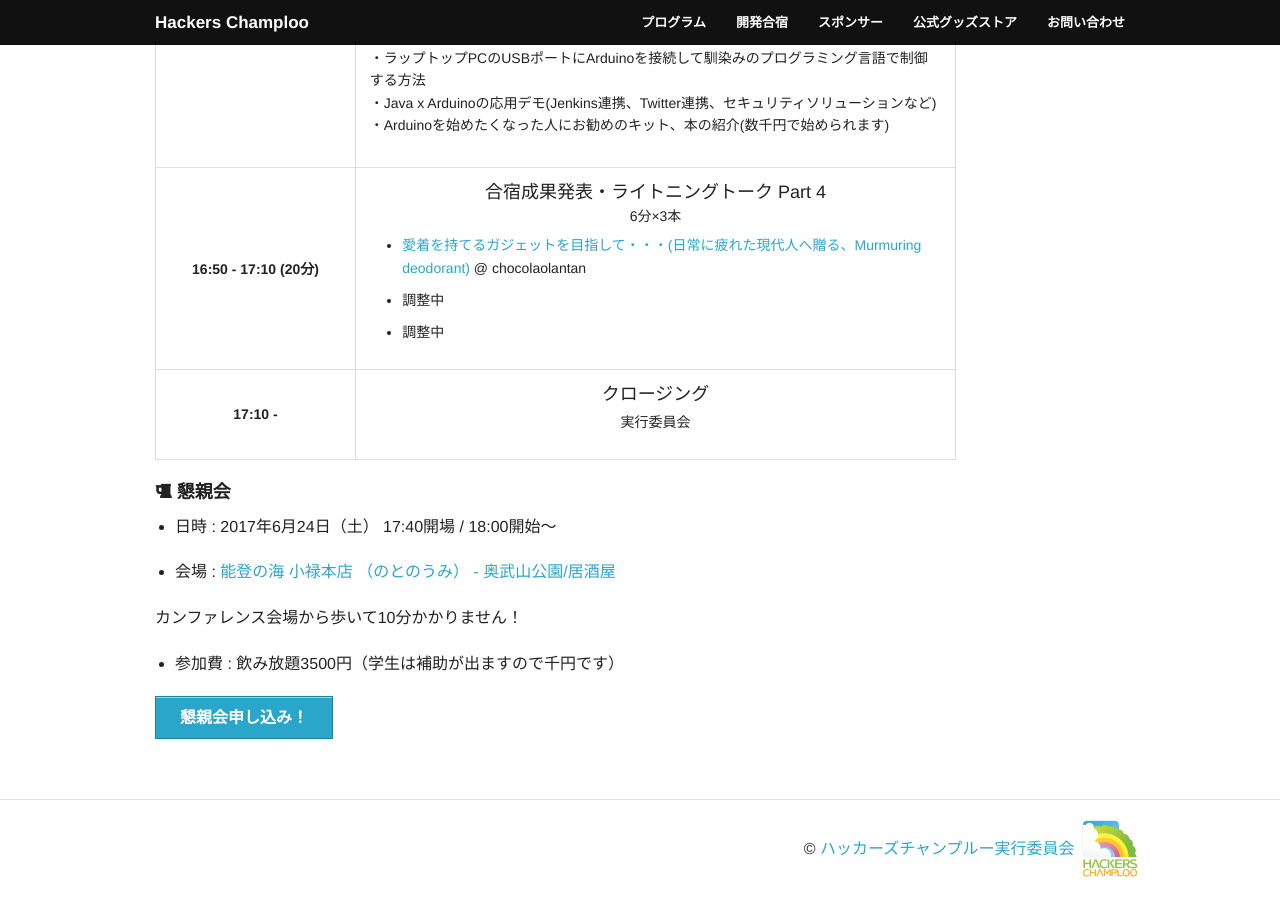
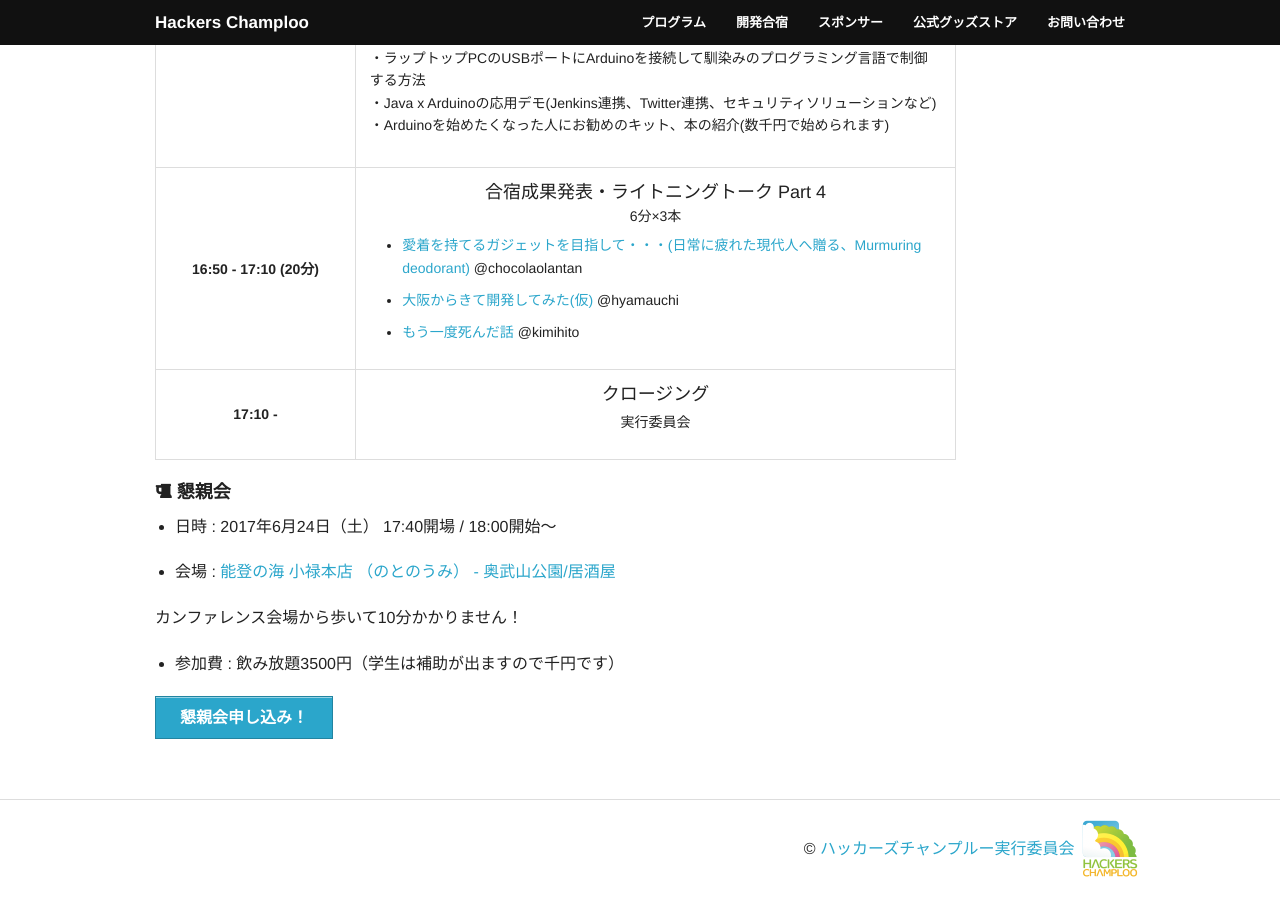
Before and after one commit to hackers-champloo/hackers-champloo.github.io, a Jekyll site: the page built from 2017/program.md, in a window 1280 px wide and 900 px high, scrolled down 3438 px. Built offline with Jekyll 4.4.1, drawn with Linux system fonts in a browser that asks for light colours; nearby versions of some CDN libraries.

Commit message:
LT2件追加

```diff
--- a/2017/program.md
+++ b/2017/program.md
@@ -194,9 +194,9 @@ description: 2017年6月24日(土) ・ＫＢＣ学園 専修学校 国際電子
         <td>
             <p class="track-title">合宿成果発表・ライトニングトーク Part 4</p>6分×3本<br />
             <ul>
-              <li><a href="https://github.com/hackers-champloo/cfp2017/issues/22">愛着を持てるガジェットを目指して・・・(日常に疲れた現代人へ贈る、Murmuring deodorant)</a> @	chocolaolantan</li>
-              <li>調整中</li>
-              <li>調整中</li>
+              <li><a href="https://github.com/hackers-champloo/cfp2017/issues/22">愛着を持てるガジェットを目指して・・・(日常に疲れた現代人へ贈る、Murmuring deodorant)</a> @chocolaolantan</li>
+              <li><a href="https://github.com/hackers-champloo/cfp2017/issues/23">大阪からきて開発してみた(仮)</a> @hyamauchi</li>
+              <li><a href="https://github.com/hackers-champloo/cfp2017/issues/24">もう一度死んだ話</a> @kimihito</li>
             </ul>
         </td>
       </tr>
```
